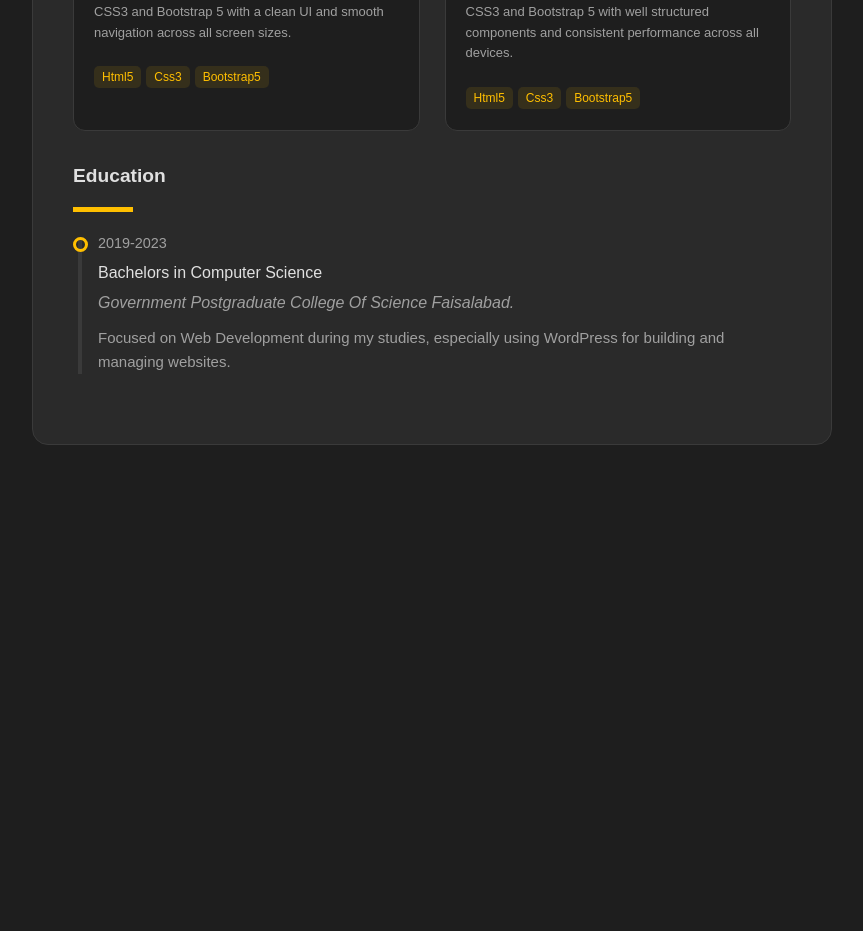
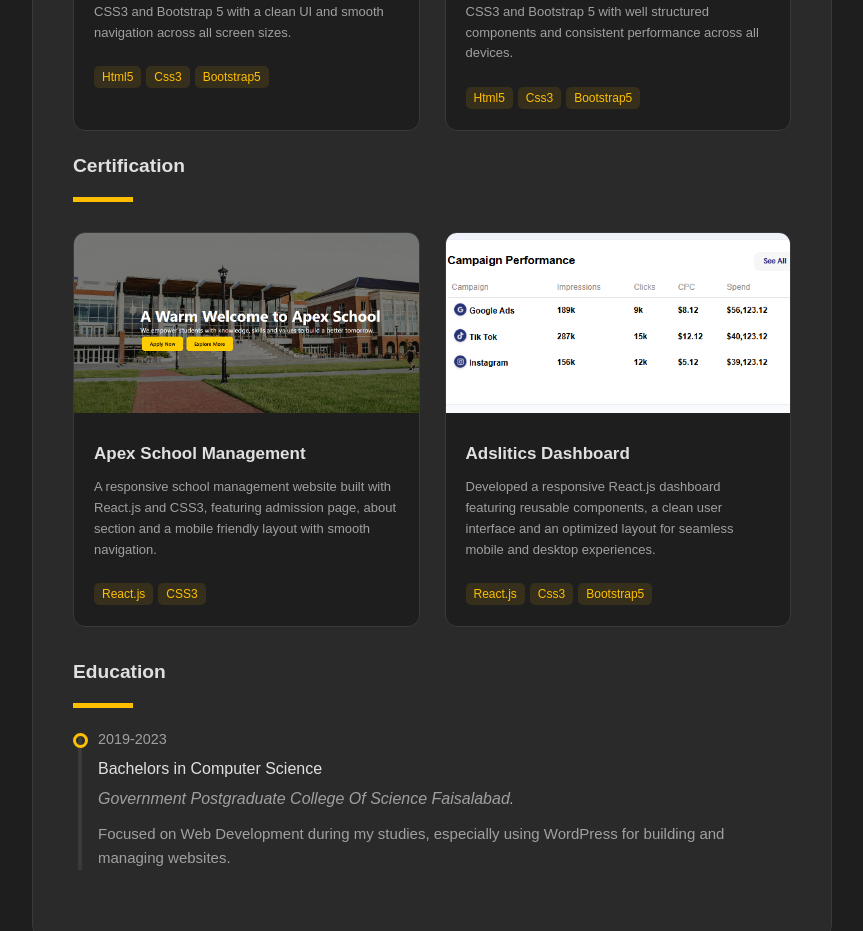
Before and after one commit to abdulrehmangull495/arportfolio, a React (Vite) app: page / in a window 1280 px wide. Shown: the part 1860-2791 px from the top of the page, without its empty margins (408-1271 px from the left). Before the commit the page ends 2315 px from the top, so only its background shows below. Built offline with nearby package versions, Linux system fonts and the light colour scheme.

Commit message:
add certification section

```diff
--- a/src/App.jsx
+++ b/src/App.jsx
@@ -313,6 +313,58 @@ function App() {
               </div>
             </div>
           </div>
+          <div id="portfolio">
+            <h1 className="headingportfolio">Certification</h1>
+            <div className="line"></div>
+            <div className="project-container">
+              <div className="project">
+                <a
+                  href="https://apex-school-ten.vercel.app/"
+                  target="_blank"
+                >
+                  <img
+                    className="ads"
+                    src="apexbuilding.png"
+                    alt="schoolmanagemant"
+                    width={"100px"}
+                    height={"100px"}
+                  />
+                </a>
+                <div className="card">
+                  <h3>Apex School Management</h3>
+                  <p>
+                    A responsive school management website built with React.js and CSS3,
+                     featuring admission page, about section and a mobile friendly layout with smooth navigation.
+                  </p>
+                  <span>React.js</span>
+                  <span>CSS3</span>
+                </div>
+              </div>
+              <div className="project">
+                <a href="https://adsliticsdash.vercel.app/" target="_blank">
+                  <img
+                    className="ads"
+                    src="adsl.png"
+                    alt="adsliticsdashboard"
+                    width={"100px"}
+                    height={"100px"}
+                  />
+                </a>
+                <div className="card">
+                  <h3>Adslitics Dashboard</h3>
+                  <p>
+                   Developed a responsive React.js dashboard featuring reusable components,
+                    a clean user interface and an optimized layout for seamless mobile and desktop experiences.
+                  </p>
+                  <span>React.js</span>
+                  <span>Css3</span>
+                  <span>Bootstrap5</span>
+                </div>
+              </div>
+
+
+            </div>
+          </div>
           {/* education */}
           <div id="education">
             <h2 className="headingeducation">Education</h2>
@@ -333,6 +385,7 @@ function App() {
               </div>
 
               <div className="liner"></div>
+
             </div>
           </div>
         </div>
```
